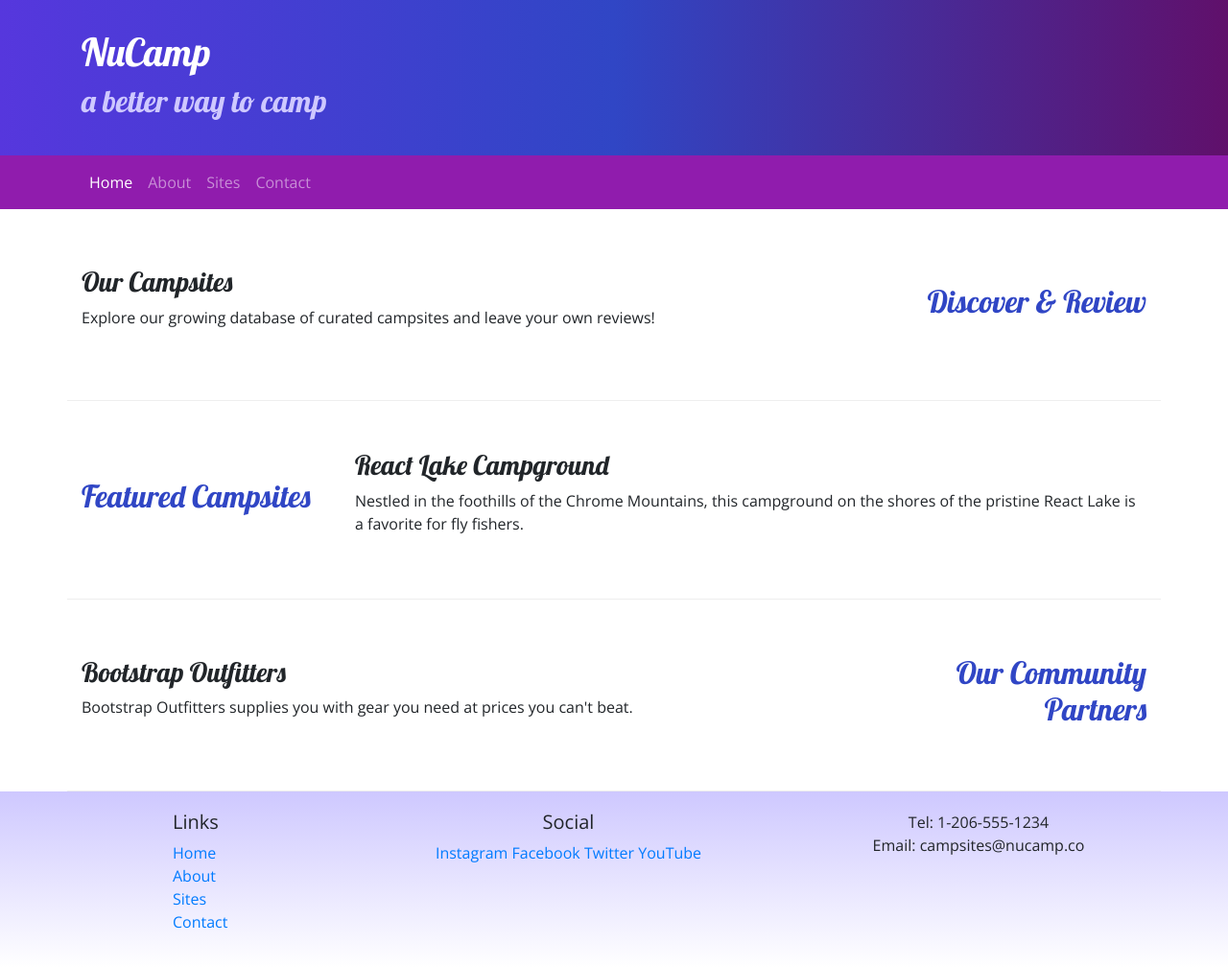
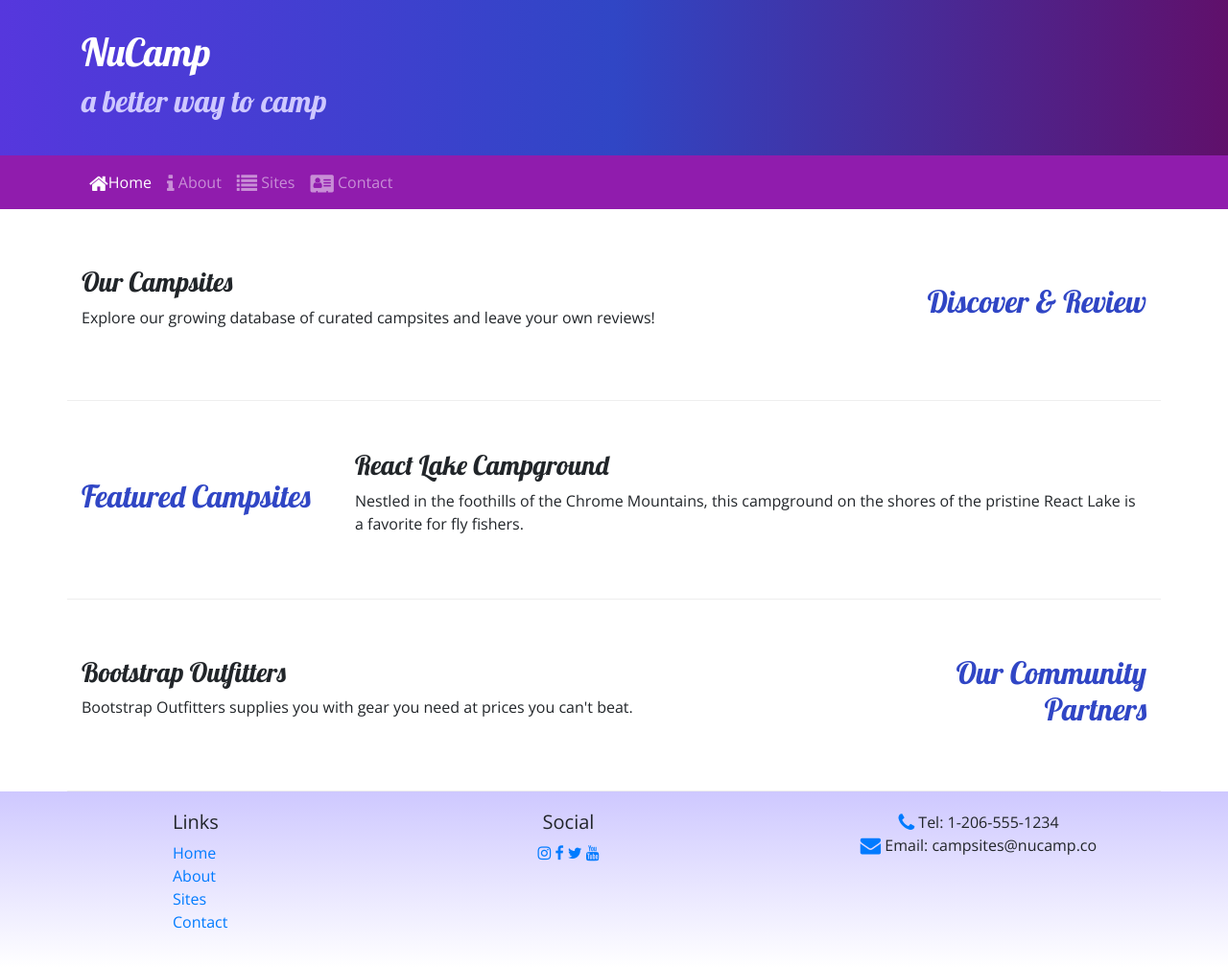
Before and after one commit to jkavcoderunt/nucamp-bootstrap, a website: page index.html in a window 1280 px wide. Shown: the whole page at 96% size. Drawn offline with nearby package versions, Linux system fonts and the light colour scheme.

Commit message:
icon fonts

```diff
--- a/index.html
+++ b/index.html
@@ -9,6 +9,7 @@
     <link rel="stylesheet" href="node_modules/bootstrap/dist/css/bootstrap.min.css" />
 
     <!-- Additional CSS can only be placed after Bootstrap -->
+    <link rel="stylesheet" href="node_modules/font-awesome/css/font-awesome.min.css" />
     <link rel="stylesheet" href="node_modules/font-awesome/css/font-awesome.min.css" />
     <link rel="stylesheet" href="https://fonts.googleapis.com/css?family=Lobster|Open+Sans" />
     <link rel="stylesheet" href="styles.css" />
@@ -38,10 +39,10 @@
 
             <div class="collapse navbar-collapse" id="nucampNavbar">
                 <ul class="navbar-nav">
-                    <li class="nav-item active"><a class="nav-link" href="#">Home</a></li>
-                    <li class="nav-item"><a class="nav-link" href="aboutus.html">About</a></li>
-                    <li class="nav-item"><a class="nav-link" href="#">Sites</a></li>
-                    <li class="nav-item"><a class="nav-link" href="#">Contact</a></li>
+                    <li class="nav-item active"><a class="nav-link" href="#"><i class="fa fa-home fa-lg"> </i>Home</a></li>
+                    <li class="nav-item"><a class="nav-link" href="aboutus.html"> <i class="fa fa-info fa-lg"> </i> About</a></li>
+                    <li class="nav-item"><a class="nav-link" href="#"> <i class="fa fa-list fa-lg"></i> Sites</a> </li>
+                    <li class="nav-item"><a class="nav-link" href="#"> <i class="fa fa-address-card fa-lg"> </i> Contact</a></li>
                 </ul>
             </div>
         </div>
@@ -101,15 +102,15 @@
                 </div>
             <div class="col-6 col-sm-5 text-center">
                 <h5>Social</h5>
-                <a href="https://instagram.com/">Instagram</a>
-                <a href="https://facebook.com/">Facebook</a>
-                <a href="https://twitter.com/">Twitter</a>
-                <a href="https://youtube.com/">YouTube</a>
+                <a href="https://instagram.com/"> <i class="fa fa-instagram"></i></a>
+                <a href="https://facebook.com/"> <i class="fa fa-facebook"></i></a>
+                <a href="https://twitter.com/"> <i class="fa fa-twitter"></i></a>
+                <a href="https://youtube.com/"> <i class="fa fa-youtube"></i></a>
             </div>
             <!-- text center added-->
             <div class="col-sm-4 text-center">
-                Tel: 1-206-555-1234 <br/>
-                Email: campsites@nucamp.co
+                <i class="fa fa-phone fa-lg text-primary"> </i> Tel: 1-206-555-1234 <br/>
+                <i class="fa fa-envelope fa-lg text-primary" ></i> Email: campsites@nucamp.co
             </div>
         </div>
        </div>
```
Also changed, not shown: aboutus.html (+11 -12 lines).
